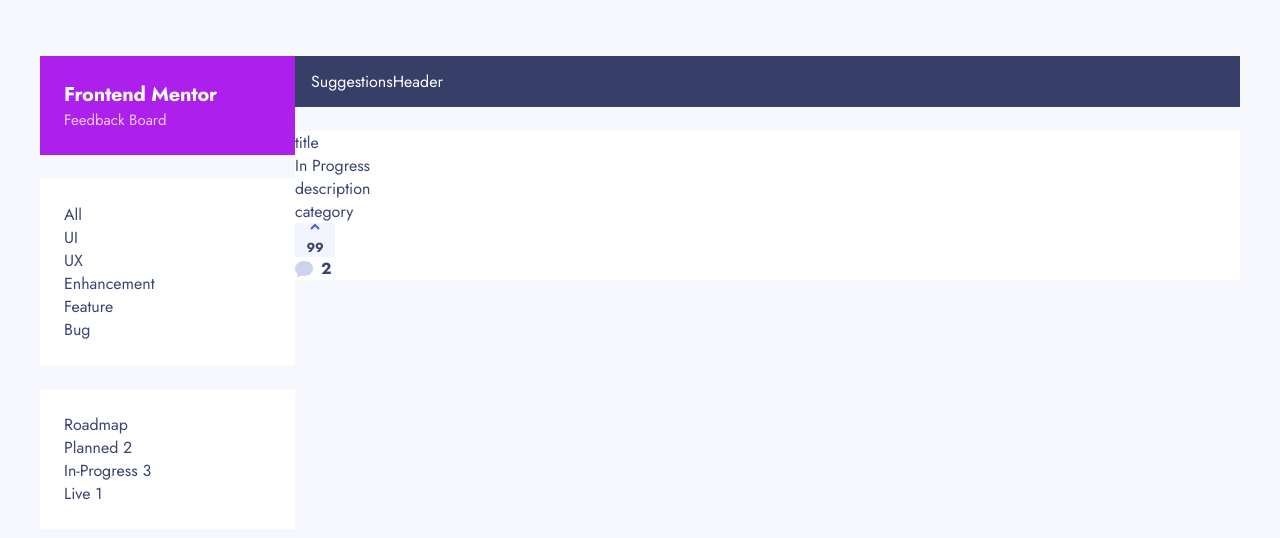
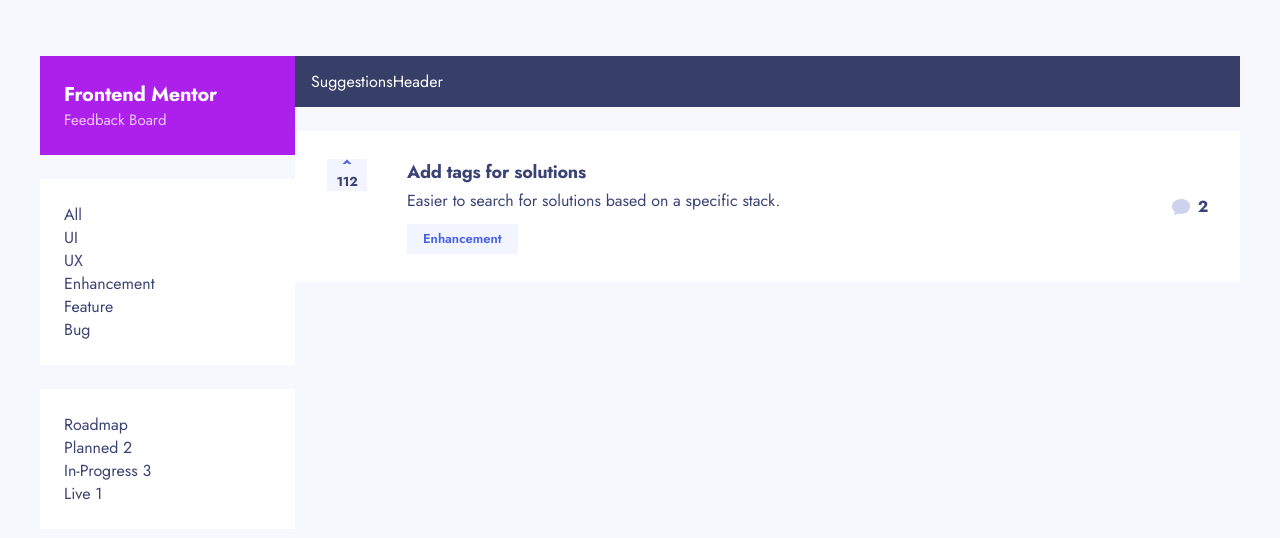
Before and after one commit to joshjavier/product-feedback-app, a Next.js app in the folder client/: page / in a window 1280 px wide. Shown: the top 538 px of the page. Built offline with nearby package versions, Linux system fonts and the light colour scheme.

Commit message:
Build request card component

```diff
--- a/client/package.json
+++ b/client/package.json
@@ -9,6 +9,7 @@
     "lint": "next lint"
   },
   "dependencies": {
+    "clsx": "^2.1.1",
     "next": "15.1.7",
     "react": "^19.0.0",
     "react-dom": "^19.0.0"
--- a/client/src/components/comment-count.tsx
+++ b/client/src/components/comment-count.tsx
@@ -1,14 +1,24 @@
 import IconComments from "@/icons/icon-comments.svg";
+import clsx from "clsx";
 
 interface Props {
-  total: number;
+  total?: number;
+  className?: string;
 }
 
-export default function CommentCount({ total }: Props) {
+export default function CommentCount({ total = 0, className }: Props) {
   return (
-    <div className="flex items-center gap-2">
+    <div
+      className={`${className ? className + " " : ""}flex items-center gap-2`}
+    >
       <IconComments />
-      <span className="font-bold">{total}</span>
+      <span
+        className={clsx("font-bold tracking-[-0.18px] sm:tracking-[-0.22px]", {
+          "opacity-50": total === 0,
+        })}
+      >
+        {total}
+      </span>
       <span className="sr-only">comments</span>
     </div>
   );
--- a/client/src/components/request-card.tsx
+++ b/client/src/components/request-card.tsx
@@ -3,13 +3,27 @@ import UpvoteButton from "./upvote-button";
 
 export default function RequestCard() {
   return (
-    <article className="bg-white">
-      <h3>title</h3>
-      <p>In Progress</p>
-      <p>description</p>
-      <p>category</p>
-      <UpvoteButton total={99} />
-      <CommentCount total={2} />
+    <article className="sm:flex bg-white rounded-[10] p-6 sm:py-7 sm:px-8 text-[13px] sm:text-base/[normal]">
+      <div>
+        <h3 className="font-bold sm:text-lg/[normal] tracking-[-0.18px] sm:tracking-[-0.25px]">
+          <a href="#" className="hover:text-royal-blue">
+            Add tags for solutions
+          </a>
+        </h3>
+        <p className="sr-only">Suggestion</p>
+        <p className="description mt-[9px] sm:mt-1">
+          Easier to search for solutions based on a specific stack.
+        </p>
+        <p className="category mt-2 sm:mt-3">
+          <span className="inline-block rounded-[10] bg-zircon text-royal-blue font-semibold text-[13px] px-4 pt-[5px] pb-1.5">
+            Enhancement
+          </span>
+        </p>
+      </div>
+      <div className="flex justify-between items-center mt-4 sm:contents">
+        <UpvoteButton total={112} className="sm:-order-1 sm:mr-10" />
+        <CommentCount total={2} className="pl-[25px] sm:ml-auto self-center" />
+      </div>
     </article>
   );
 }
--- a/client/src/components/upvote-button.tsx
+++ b/client/src/components/upvote-button.tsx
@@ -5,16 +5,21 @@ import { useState } from "react";
 
 interface Props {
   total: number;
+  className?: string;
+  "data-lock"?: string;
 }
 
-export default function UpvoteButton({ total }: Props) {
+export default function UpvoteButton({ total, className, ...props }: Props) {
   const [active, setActive] = useState(false);
 
   return (
     <button
       onClick={() => setActive(!active)}
       aria-pressed={active}
-      className="group w-10 h-[53] flex flex-col items-center justify-center gap-2 rounded-[10] bg-zircon hover:bg-periwinkle aria-pressed:bg-royal-blue aria-pressed:text-white transition-colors"
+      className={`${
+        className ? className + " " : ""
+      }group w-[69] h-8 sm:not-data-[lock=horizontal]:w-10 sm:not-data-[lock=horizontal]:h-[53] lg:data-[lock=horizontal]:h-10 flex sm:not-data-[lock=horizontal]:flex-col items-center justify-center gap-2 rounded-[10] bg-zircon hover:bg-periwinkle aria-pressed:bg-royal-blue aria-pressed:text-white transition-colors`}
+      {...props}
     >
       <ArrowUp className="group-not-aria-pressed:text-royal-blue" />
       <span className="font-bold text-[13px] tracking-[-0.18px]">{total}</span>
```
Also changed, not shown: 1 other file (tests, documents, lock files or other folders).
